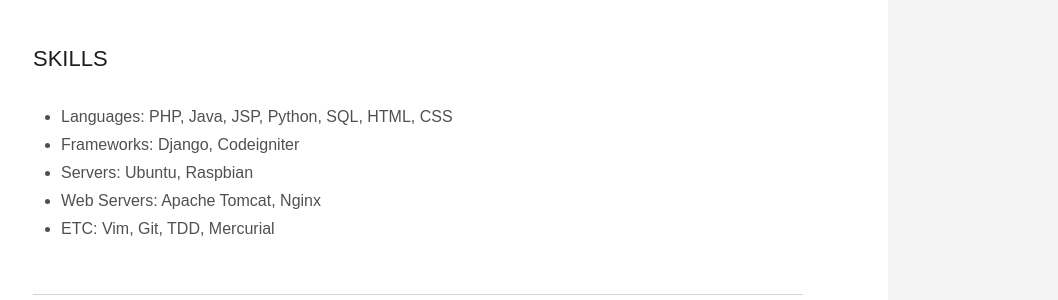
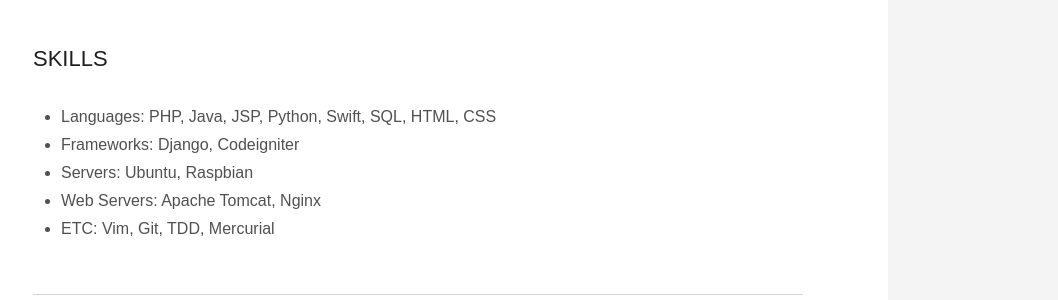
Before and after one commit to ThroughKim/throughkim.github.com, a Jekyll site: the page built from about.md, in a window 1280 px wide and 900 px high, scrolled down 1215 px. Shown: the part 152-452 px from the top of the window, without its empty margins (222-1280 px from the left). Built offline with Jekyll 4.4.1, drawn with Linux system fonts in a browser that asks for light colours; some web fonts are replaced.

Commit message:
upload blog

```diff
--- a/about.md
+++ b/about.md
@@ -34,7 +34,7 @@
 
 ## SKILLS
 
-* Languages: PHP, Java, JSP, Python, SQL, HTML, CSS
+* Languages: PHP, Java, JSP, Python, Swift, SQL, HTML, CSS
 * Frameworks: Django, Codeigniter
 * Servers: Ubuntu, Raspbian
 * Web Servers: Apache Tomcat, Nginx
```
